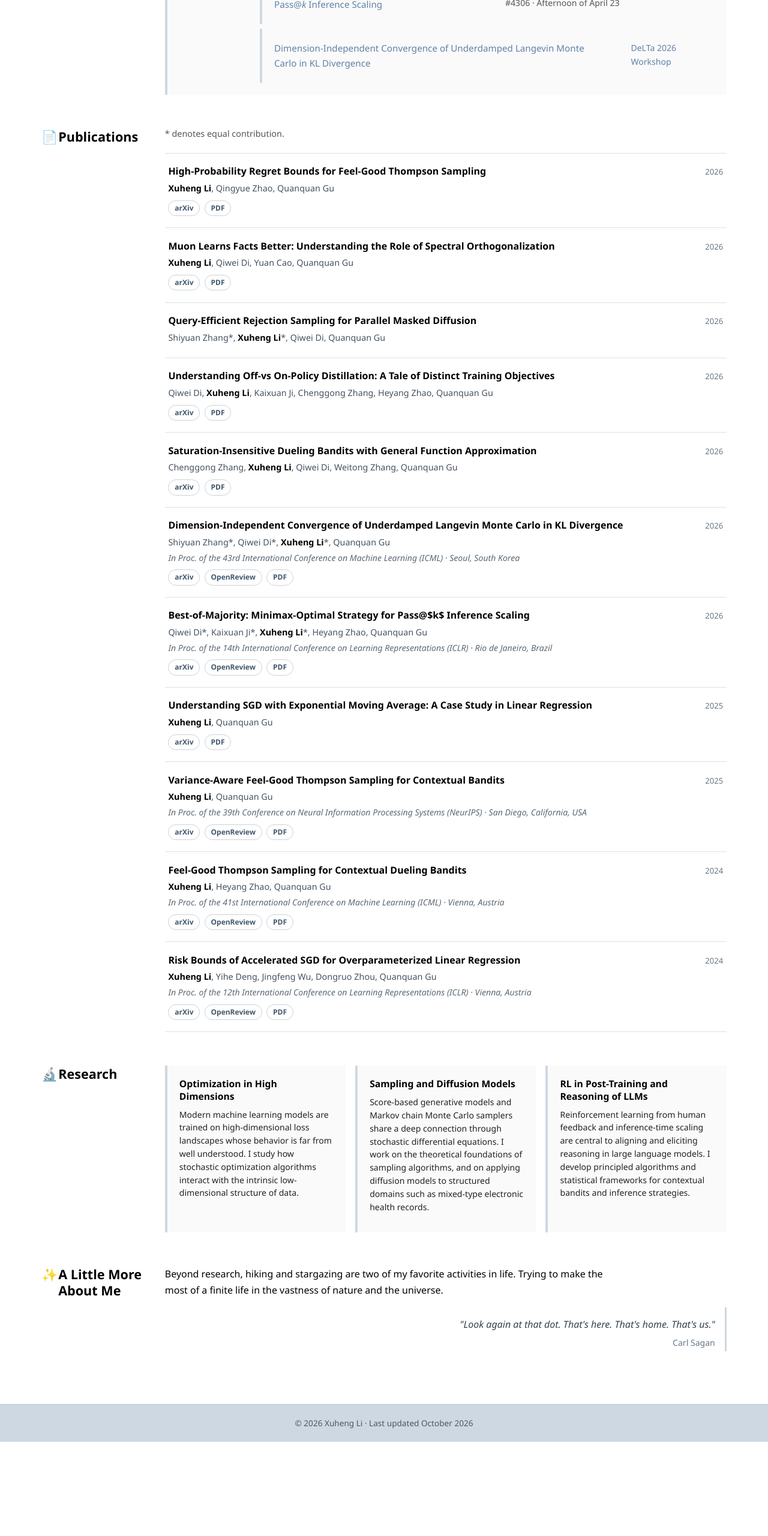
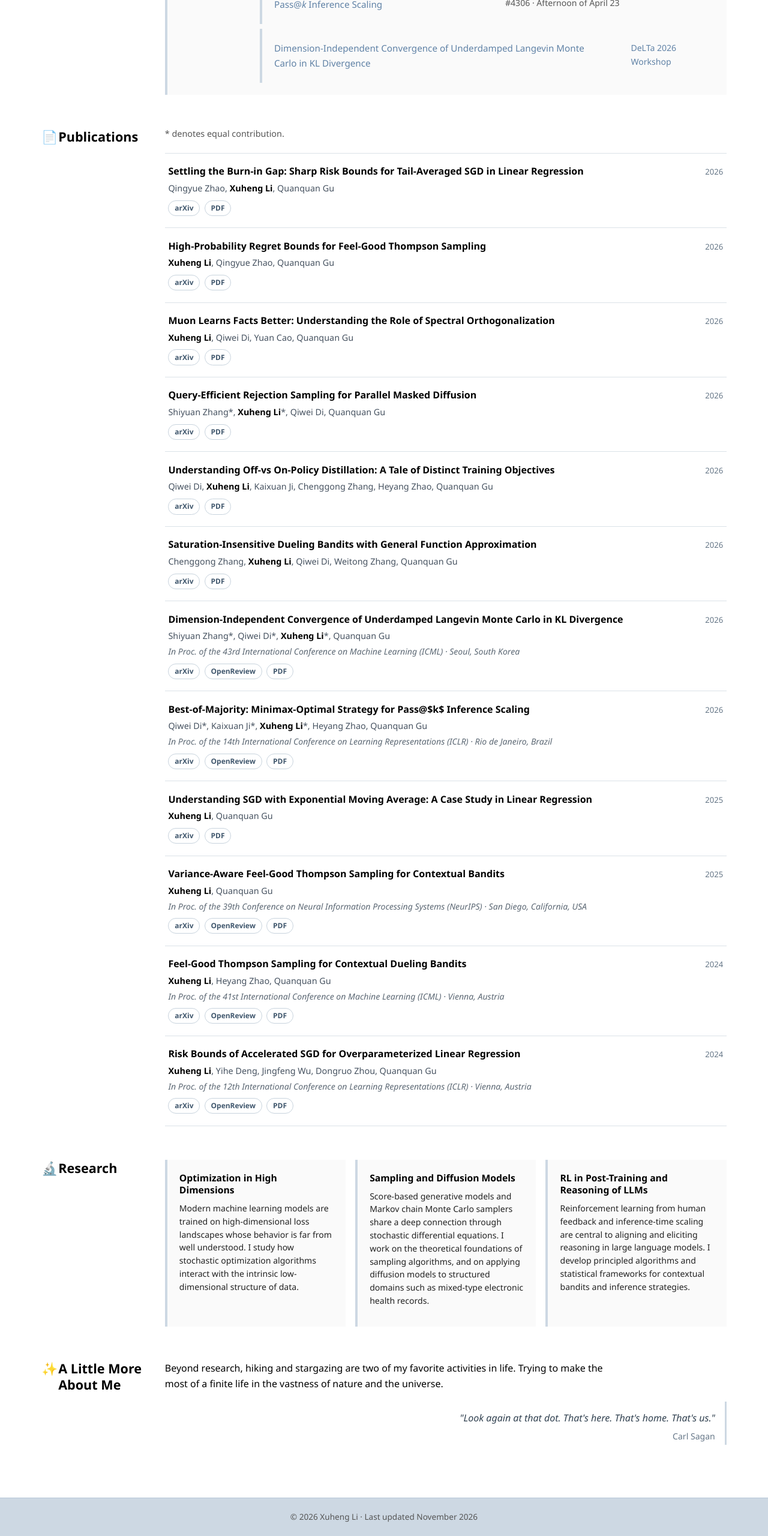
Before and after one commit to xuheng-li99/xuheng-li99.github.io, a plain HTML site: page index.html in a window 1280 px wide. Shown: the part 849-3409 px from the top of the page at 60% size. Before the commit the page ends 3252 px from the top, so only its background shows below. Drawn offline with Linux system fonts and the light colour scheme.

Commit message:
Update publications from Google Scholar

```diff
--- a/index.html
+++ b/index.html
@@ -165,7 +165,7 @@
   <!-- ── Footer ─────────────────────────────────────────────── -->
   <footer>
     <div class="container">
-      © 2026 Xuheng Li · Last updated October 2026
+      © 2026 Xuheng Li · Last updated November 2026
     </div>
   </footer>
 
@@ -217,7 +217,7 @@
         </li>`;
     }
 
-    fetch("publications.json?v=20261015-simplified")
+    fetch("publications.json?v=20261116-scholar-update")
       .then(r => r.json())
       .then(pubs => {
         const container = document.getElementById("pub-container");
--- a/publications.json
+++ b/publications.json
@@ -1,4 +1,12 @@
 [
+    {
+        "title": "Settling the Burn-in Gap: Sharp Risk Bounds for Tail-Averaged SGD in Linear Regression",
+        "authors": "Qingyue Zhao, Xuheng Li, Quanquan Gu",
+        "type": "preprint",
+        "year": 2026,
+        "pdf": "https://arxiv.org/pdf/2611.13383",
+        "arxiv": "https://arxiv.org/abs/2611.13383"
+    },
     {
         "title": "High-Probability Regret Bounds for Feel-Good Thompson Sampling",
         "authors": "Xuheng Li, Qingyue Zhao, Quanquan Gu",
@@ -21,7 +29,9 @@
         "title": "Query-Efficient Rejection Sampling for Parallel Masked Diffusion",
         "authors": "Shiyuan Zhang*, Xuheng Li*, Qiwei Di, Quanquan Gu",
         "type": "preprint",
-        "year": 2026
+        "year": 2026,
+        "pdf": "https://arxiv.org/pdf/2610.22238",
+        "arxiv": "https://arxiv.org/abs/2610.22238"
     },
     {
         "title": "Understanding Off-vs On-Policy Distillation: A Tale of Distinct Training Objectives",
@@ -92,8 +102,8 @@
         "type": "conference",
         "year": 2024,
         "conference_name": "the 41st International Conference on Machine Learning (ICML)",
-        "pdf": "https://openreview.net/pdf?id=eGpI9rz1Pw",
-        "openreview": "https://openreview.net/forum?id=eGpI9rz1Pw",
+        "pdf": "https://openreview.net/pdf?id=l9ga3iQuHt",
+        "openreview": "https://openreview.net/forum?id=l9ga3iQuHt",
         "conference_location": "Vienna, Austria",
         "arxiv": "https://arxiv.org/abs/2404.06013",
         "image": "img/Feel-Good Thompson.png"
```
